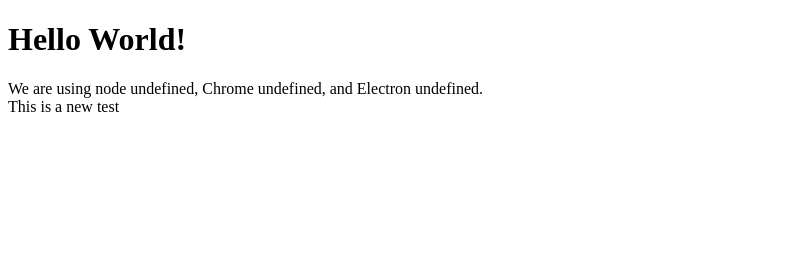
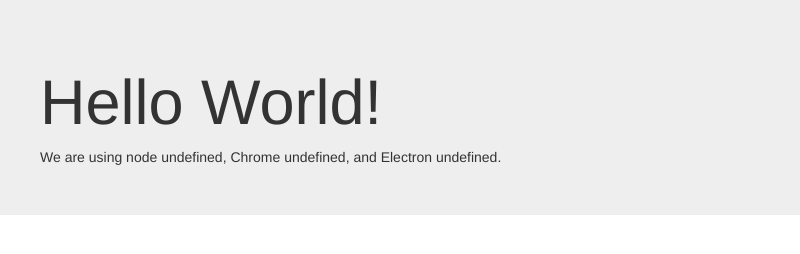
Before and after one commit to mpatkisson/gaines, an Electron app: page src/index.html in a window 800 px wide. Drawn offline with nearby package versions, Linux system fonts and the light colour scheme.

Commit message:
Resolve #7 - Replace bower deps with NPM deps
Thus far NPM can handle all dependencies.  To keep the toolchain
simple at this point I'm removing bower support.

```diff
--- a/src/index.html
+++ b/src/index.html
@@ -2,14 +2,23 @@
 <html>
   <head>
     <meta charset="UTF-8">
-    <title>Hello World!</title>
+    <title>Gaines - Git Interface</title>
+    <link rel="stylesheet" href="node_modules/bootstrap/dist/css/bootstrap.css">
   </head>
   <body>
-    <h1>Hello World!</h1>
-    We are using node <script>document.write(process.versions.node)</script>,
-    Chrome <script>document.write(process.versions.chrome)</script>,
-    and Electron <script>document.write(process.versions.electron)</script>.
-    <br />
-    This is a new test
+    <div class="jumbotron">
+      <div class="container">
+        <h1>Hello World!</h1>
+        We are using node <script>document.write(process.versions.node)</script>,
+        Chrome <script>document.write(process.versions.chrome)</script>,
+        and Electron <script>document.write(process.versions.electron)</script>.
+      </div>
+    </div>
   </body>
+  <script type="text/javascript">
+    var $ = require('jquery');
+    $(document).ready(function () {
+      alert('loaded');
+    });
+  </script>
 </html>
--- a/src/package.json
+++ b/src/package.json
@@ -25,5 +25,9 @@
   "homepage": "https://github.com/mpatkisson/gaines#readme",
   "devDependencies": {
     "electron-prebuilt": "^0.35.0"
+  },
+  "dependencies": {
+    "bootstrap": "^3.3.6",
+    "jquery": "^2.1.4"
   }
 }
```
Also changed, not shown: src/bower.json (deleted, +0 -28 lines).
